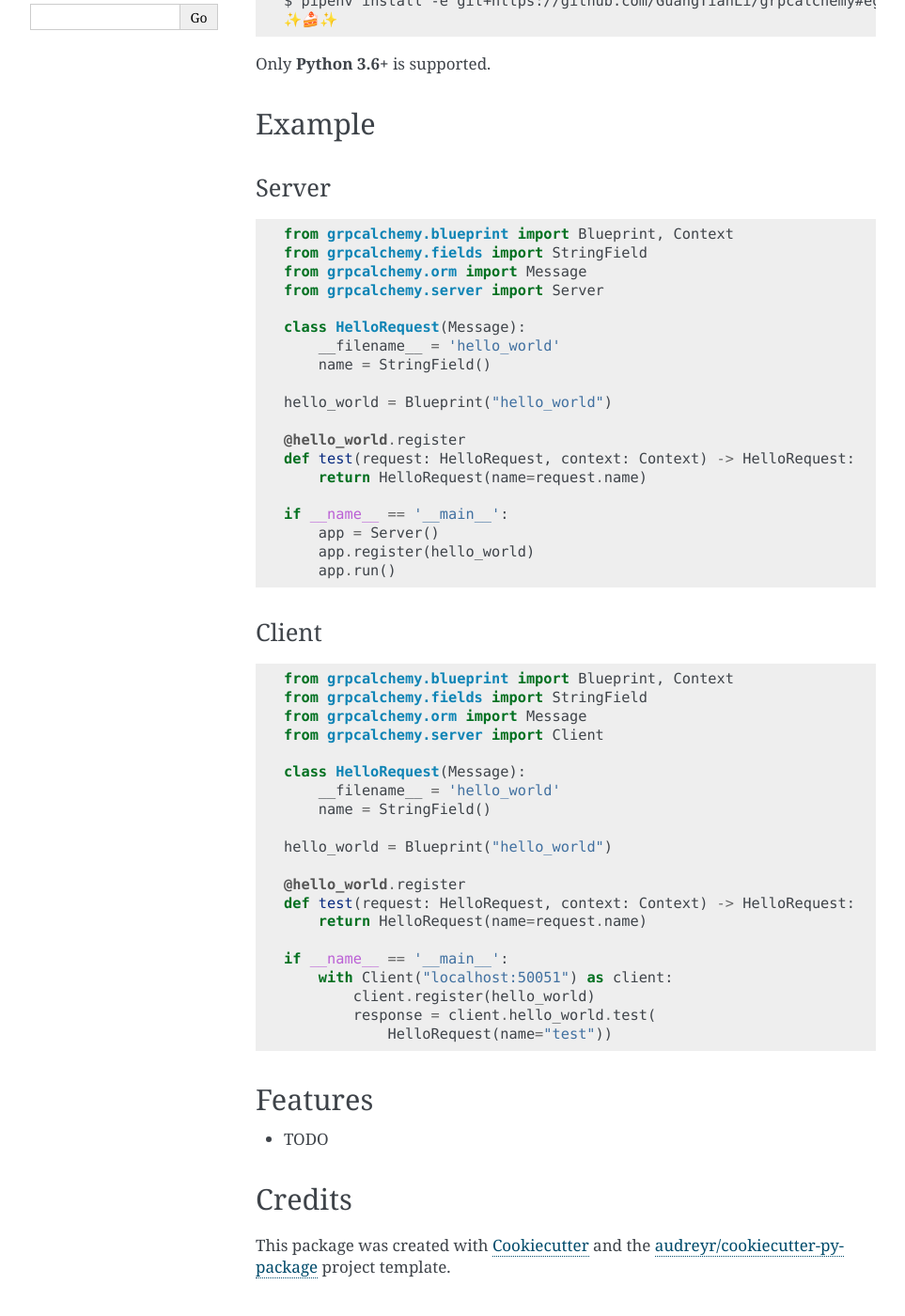
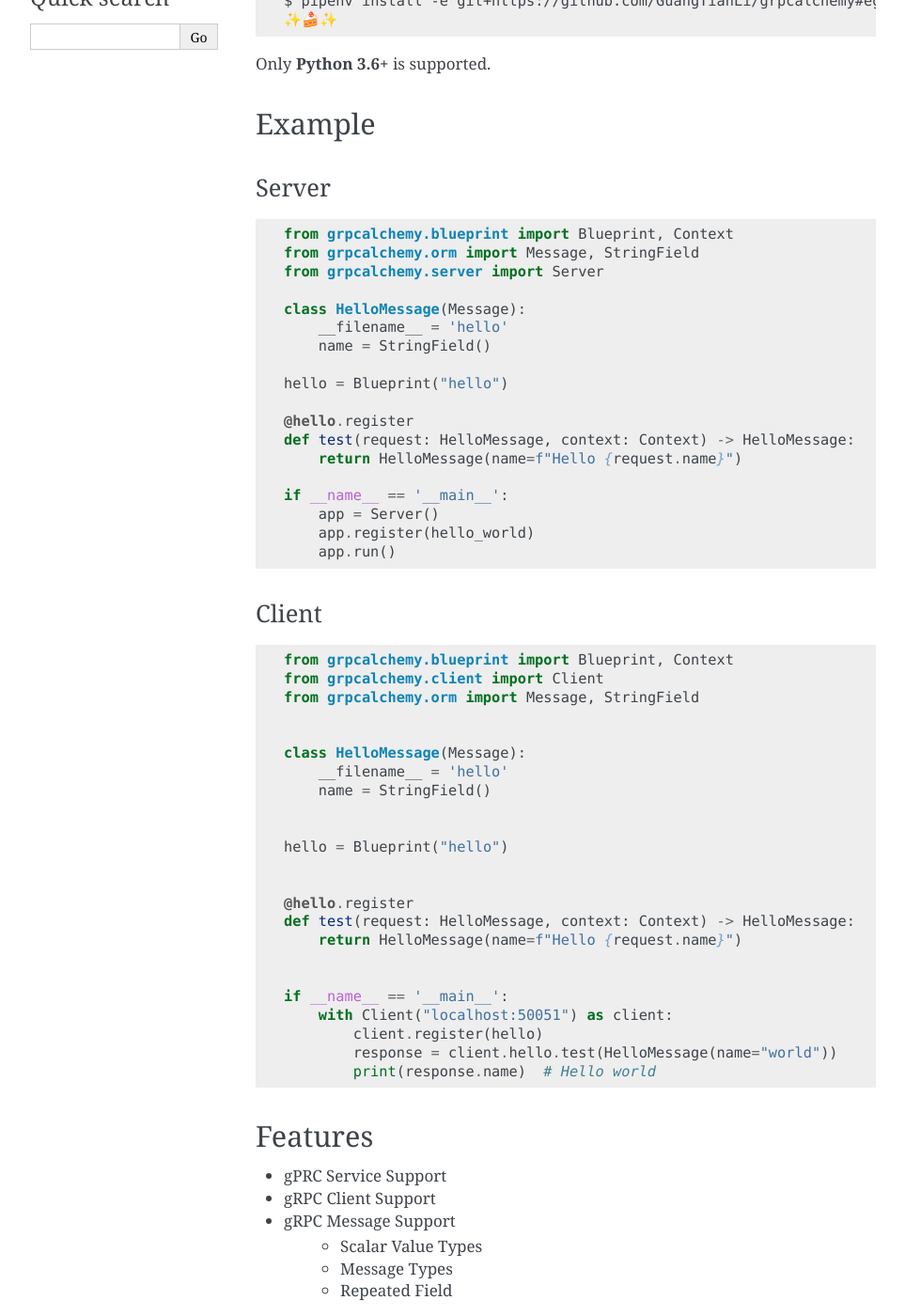
Before and after one commit to GuangTianLi/grpcalchemy, a Sphinx documentation site: the page built from docs/readme.rst, in a window 1280 px wide and 1400 px high, scrolled down 370 px. Shown: the whole window at 94% size, without its empty margins (148-1111 px from the left). Built offline with Sphinx 7.4.7, drawn with Linux system fonts in a browser that asks for light colours; some of the changed text lies outside the part shown.

Commit message:
:star2: update docs

```diff
--- a/README.rst
+++ b/README.rst
@@ -46,19 +46,18 @@ Server
 .. code-block:: python
 
     from grpcalchemy.blueprint import Blueprint, Context
-    from grpcalchemy.fields import StringField
-    from grpcalchemy.orm import Message
+    from grpcalchemy.orm import Message, StringField
     from grpcalchemy.server import Server
 
-    class HelloRequest(Message):
-        __filename__ = 'hello_world'
+    class HelloMessage(Message):
+        __filename__ = 'hello'
         name = StringField()
 
-    hello_world = Blueprint("hello_world")
+    hello = Blueprint("hello")
 
-    @hello_world.register
-    def test(request: HelloRequest, context: Context) -> HelloRequest:
-        return HelloRequest(name=request.name)
+    @hello.register
+    def test(request: HelloMessage, context: Context) -> HelloMessage:
+        return HelloMessage(name=f"Hello {request.name}")
 
     if __name__ == '__main__':
         app = Server()
@@ -71,30 +70,43 @@ Client
 .. code-block:: python
 
     from grpcalchemy.blueprint import Blueprint, Context
-    from grpcalchemy.fields import StringField
-    from grpcalchemy.orm import Message
-    from grpcalchemy.server import Client
+    from grpcalchemy.client import Client
+    from grpcalchemy.orm import Message, StringField
 
-    class HelloRequest(Message):
-        __filename__ = 'hello_world'
+
+    class HelloMessage(Message):
+        __filename__ = 'hello'
         name = StringField()
 
-    hello_world = Blueprint("hello_world")
 
-    @hello_world.register
-    def test(request: HelloRequest, context: Context) -> HelloRequest:
-        return HelloRequest(name=request.name)
+    hello = Blueprint("hello")
+
+
+    @hello.register
+    def test(request: HelloMessage, context: Context) -> HelloMessage:
+        return HelloMessage(name=f"Hello {request.name}")
+
 
     if __name__ == '__main__':
         with Client("localhost:50051") as client:
-            client.register(hello_world)
-            response = client.hello_world.test(
-                HelloRequest(name="test"))
+            client.register(hello)
+            response = client.hello.test(HelloMessage(name="world"))
+            print(response.name)  # Hello world
 
 Features
 --------
 
-* TODO
+* gPRC Service Support
+* gRPC Client Support
+* gRPC Message Support
+    * Scalar Value Types
+    * Message Types
+    * Repeated Field
+
+TODO
+-------
+
+* All Types Support
 
 Credits
 -------
```
Also changed, not shown: docs/usage.rst (+7 -8 lines).
